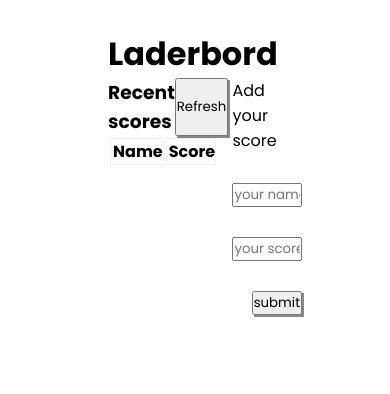
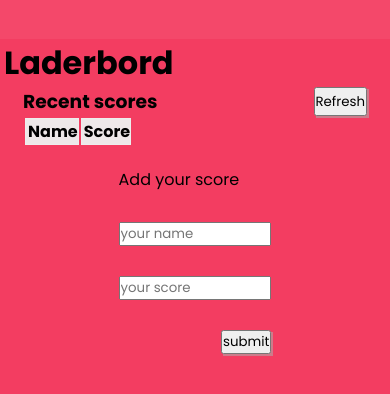
Before and after one commit to bernabasy/Leaderboard, a website built with webpack: page src/index.html in a window 390 px wide. Built offline with nearby package versions, Linux system fonts and the light colour scheme.

Commit message:
Update basic styles

```diff
--- a/src/style.css
+++ b/src/style.css
@@ -1,9 +1,9 @@
 :root {
-  --primary: #fc466b;
-  --light: #eee;
+  --primary: #f43c61ef;
+  --light: rgba(238, 238, 238, 0.97);
   --dark: #313154;
   --danger: #c9d3fd;
-  --grey: #888;
+  --grey: rgba(176, 170, 170, 0.584);
   --shadow: 0 1px 3px rgba(211, 0, 0, 0.027);
 }
 
@@ -14,11 +14,19 @@
   font-family: 'Poppins', sans-serif;
 }
 
+html {
+  background-color: var(--primary);
+  height: 100%;
+}
+
 .wraper {
   text-align: start;
   width: 60%;
+  padding-inline: 1%;
   margin-inline: auto;
-  padding: 30px;
+  background-color: var(--primary);
+  min-height: 60vh;
+  margin-top: 10%;
 }
 
 .wholeSection {
@@ -46,8 +54,13 @@
   padding-left: 2px;
 }
 
-tr:nth-child(even) {
+tr:nth-child(odd) {
+  padding-inline: 2%;
   background-color: var(--light);
+}
+
+td:nth-child(odd) {
+  margin-inline: 5%;
 }
 
 td:nth-child(even) {
@@ -72,3 +85,26 @@
   box-shadow: 2px 2px var(--grey);
   margin-inline-start: auto;
 }
+
+@media screen and (max-width: 768px) {
+  html {
+    height: 100%;
+    background-color: var(--primary);
+  }
+
+  .wraper {
+    text-align: start;
+    width: 100%;
+    margin-inline: auto;
+  }
+
+  .wholeSection {
+    display: flex;
+    flex-direction: column;
+    align-items: center;
+  }
+
+  .display {
+    width: 90%;
+  }
+}
```
